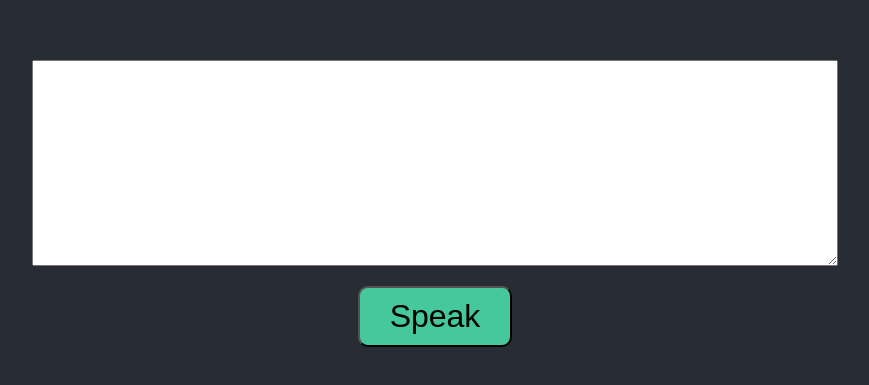
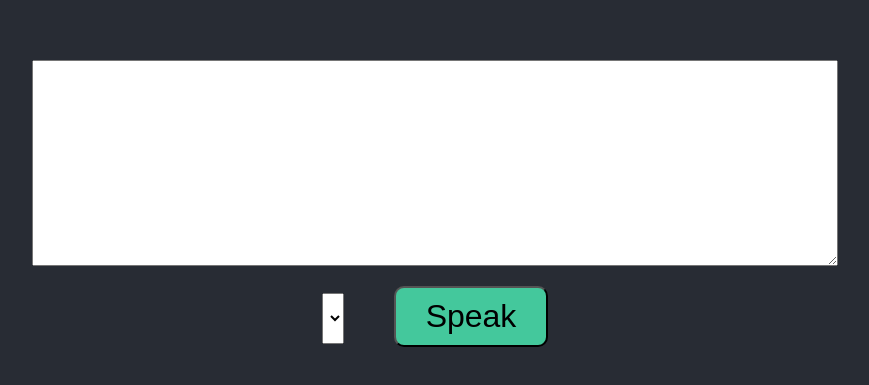
Before and after one commit to hnngo/speech-synthesis, a React (Create React App) app: page / in a window 1280 px wide. Shown: the part 187-572 px from the top of the page, without its empty margins (205-1074 px from the left). Built offline with nearby package versions, Linux system fonts and the light colour scheme.

Commit message:
Add voice options populate

```diff
--- a/src/App.css
+++ b/src/App.css
@@ -50,3 +50,9 @@
   border-radius: 10px;
   background-color: rgb(68, 200, 156);
 }
+
+.voiceOptions {
+  font-size: 1.5rem;
+  padding: 10px 0;
+  margin-right: 50px;
+}
--- a/src/App.tsx
+++ b/src/App.tsx
@@ -2,11 +2,43 @@ import React from "react";
 import "./App.css";
 
 function App() {
+  const [input, setInput] = React.useState("");
+  const [voices, setVoices] = React.useState<SpeechSynthesisVoice[]>([]);
+
+  React.useEffect(() => {
+    // Loading time for website to load the voices
+    let id = setInterval(() => {
+      if (window.speechSynthesis.getVoices().length !== 0) {
+        clearInterval(id);
+        setVoices(window.speechSynthesis.getVoices());
+      }
+    }, 100);
+  }, []);
+
+  const onClick = () => {
+    const utterThis = new SpeechSynthesisUtterance(input);
+    window.speechSynthesis.speak(utterThis);
+  };
+
   return (
     <div className="App">
       <header className="App-header">
-        <textarea className="textarea"></textarea>
-        <button className="button">Speak</button>
+        <textarea
+          className="textarea"
+          onChange={(e) => setInput(e.target.value)}
+        ></textarea>
+        <div>
+          <select className="voiceOptions">
+            {voices.map((v, idx) => (
+              <option key={idx} value={idx}>
+                {v.name}
+              </option>
+            ))}
+          </select>
+          <button className="button" onClick={onClick}>
+            Speak
+          </button>
+        </div>
         <div className="output"></div>
       </header>
     </div>
```
